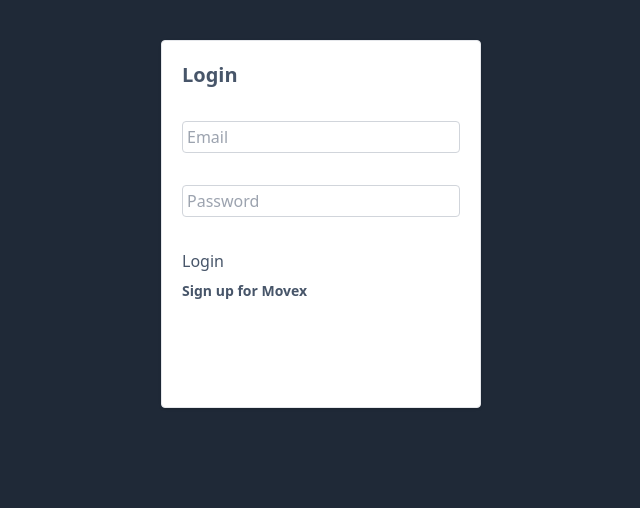
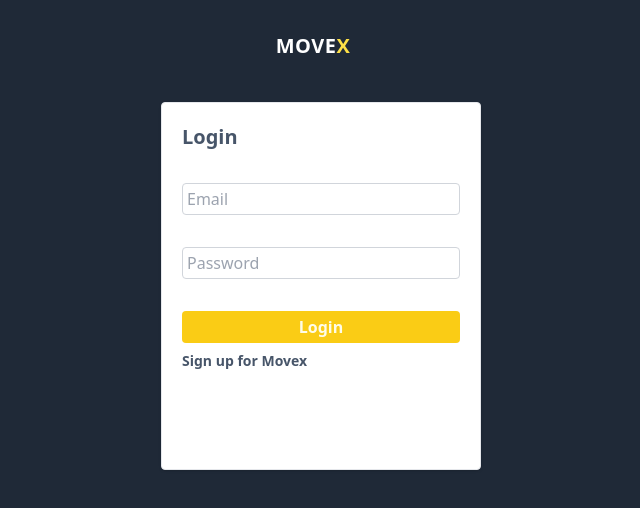
Before and after one commit to idrissi-hamza/movex, a Next.js app: page /login in a window 1280 px wide. Shown: the top 508 px of the page, without its empty margins (319-959 px from the left). Built offline with nearby package versions, Linux system fonts and the light colour scheme; no server answers.

Commit message:
fix style for authentication forms

```diff
--- a/components/Header.js
+++ b/components/Header.js
@@ -22,16 +22,16 @@ const router=useRouter()
           />
         </label>
       </div>
-      <nav className="ml-auto hidden md:flex">
-        <ul className="flex space-x-3 font-bold last:mr-4">
+      <nav className="ml-auto hidden md:flex ">
+        <ul className="flex space-x-3 font-bold last:mr-4 items-center">
           <li>HOME</li>
           <li>CATEGORY</li>
          {user && <li>WatchList</li>}
         </ul>
-        {!user && <button className="ml-2" onClick={()=>{router.push('/login')}}>
+        {!user && <button className="ml-2 btn" onClick={()=>{router.push('/login')}}>
           Sign In
         </button>}
-       {user && <button className="ml-2" onClick={logout}>
+       {user && <button className="ml-2 btn" onClick={logout}>
           Logout
         </button>}
       </nav>
--- a/pages/login.js
+++ b/pages/login.js
@@ -24,7 +24,11 @@ export default function Login() {
         <meta name="movie app" content="Generated by create next app" />
         <link rel="icon" href="/favicon.ico" />
       </Head>
-      <div>
+      <div className="flex flex-col items-center mt-8">
+        <h1 className="text-xl text-white font-bold tracking-wide select-none cursor-pointer pb-[2px] mr-4">
+          MOVE<span className="text-yellow-300">X</span>
+        </h1>
+
         <form
           className="flex-none h-[23rem] max-w-sm w-80 my-10 bg-white mx-auto p-5 border shadow rounded text-slate-600"
           onSubmit={submitHandler}
@@ -51,10 +55,14 @@ export default function Login() {
             />
           </label>
 
-          {isPending && <button disabled>Loading ...</button>}
-          {!isPending && <button>Login</button>}
-          {error && alert(error)}
-          <div className="pt-2 font-semibold text-sm hover:text-indigo-700 ">
+          {isPending && (
+            <button className="btn w-full" disabled>
+              Loading ...
+            </button>
+          )}
+          {!isPending && <button className="btn w-full ">Login</button>}
+          {error && <p>{error}</p>}
+          <div className="pt-2 font-semibold text-sm hover:text-yellow-500 ">
             <Link href="/signup">Sign up for Movex</Link>
           </div>
         </form>
--- a/pages/signup.js
+++ b/pages/signup.js
@@ -20,10 +20,10 @@ export default function Signup() {
 
   return (
     <div className="flex flex-col items-center mt-8 ">
-      <div to="/" className="flex justify-center items-end mb-4">
-        <span className="ml-2 font-semibold text-base text-gray-700 ">
-          Movex
-        </span>
+      <div className="flex justify-center items-end mb-4">
+      <h1 className="text-xl text-white font-bold tracking-wide select-none cursor-pointer pb-[2px] mr-4">
+        MOVE<span className="text-yellow-300">X</span>
+      </h1>
       </div>
       <form
         className=" h-[27rem] max-w-sm w-80  bg-white p-5 border shadow rounded text-slate-600"
@@ -62,10 +62,10 @@ export default function Signup() {
           />
         </label>
 
-        {false && <button>Loading ...</button>}
-        {true && <button>signup</button>}
+        {false && <button className="btn w-full">Loading ...</button>}
+        {true && <button className="btn w-full">signup</button >}
         {false && alert(error)}
-        <div className="pt-2 font-semibold text-sm hover:text-indigo-700 ">
+        <div className="pt-2 font-semibold text-sm hover:text-yellow-500 ">
           <Link href="/login">Already have an account?</Link>
         </div>
       </form>
--- a/styles/globals.css
+++ b/styles/globals.css
@@ -8,11 +8,15 @@
   }
 }
 
-@layer components{
-  .headerInput{
-    @apply placeholder-white   w-full sm:w-96  text-gray-800 bg-gray-400 rounded-full opacity-40 pl-8 h-8   focus:bg-white focus:opacity-100 outline-none
+@layer components {
+  .headerInput {
+    @apply placeholder-white   w-full sm:w-96  text-gray-800 bg-gray-400 rounded-full opacity-40 pl-8 h-8   focus:bg-white focus:opacity-100 outline-none;
   }
-  .center{
-    @apply top-1/2 left-1/2 -translate-x-1/2 -translate-y-1/2
+  .center {
+    @apply top-1/2 left-1/2 -translate-x-1/2 -translate-y-1/2;
+  }
+
+  .btn {
+    @apply bg-yellow-400 px-2 py-1  text-yellow-50 font-semibold rounded hover:bg-yellow-500;
   }
 }
```
